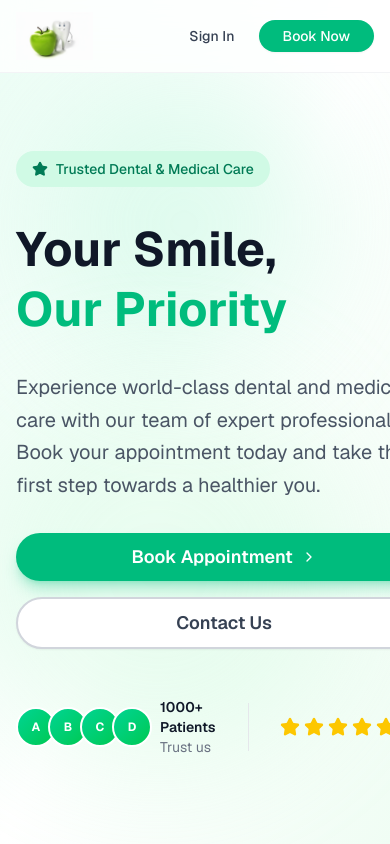
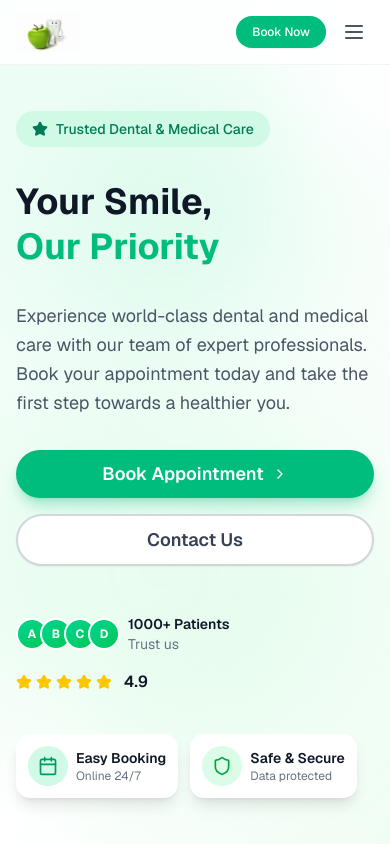
Before and after one commit to joyce12345678910/v0-appointment-system-design, a Next.js app: page / in a window 390 px wide. Shown: the top 844 px of the page. Built offline with nearby package versions, Linux system fonts and the light colour scheme.

Commit message:
feat: make landing page fully responsive for mobile
Add mobile navigation menu, feature cards, and responsive typography

Co-authored-by: null <235259932+joyce12345678910@users.noreply.github.com>

```diff
--- a/app/page.tsx
+++ b/app/page.tsx
@@ -1,10 +1,13 @@
 "use client"
 
+import { useState } from "react"
 import { Button } from "@/components/ui/button"
 import Link from "next/link"
-import { MapPin, Facebook, Phone, Mail, Calendar, Shield, Users, Star, ChevronRight, Clock } from "lucide-react"
+import { MapPin, Facebook, Phone, Mail, Calendar, Shield, Users, Star, ChevronRight, Clock, Menu, X } from "lucide-react"
 
 export default function HomePage() {
+  const [mobileMenuOpen, setMobileMenuOpen] = useState(false)
+
   return (
     <div className="min-h-screen bg-white">
       {/* Navigation Bar */}
@@ -14,7 +17,7 @@ export default function HomePage() {
             <img
               src="/tactay-billedo-logo.png"
               alt="Tactay-Billedo Logo"
-              className="h-12 w-auto"
+              className="h-10 sm:h-12 w-auto"
             />
           </Link>
           <div className="hidden md:flex gap-8 items-center">
@@ -31,15 +34,44 @@ export default function HomePage() {
               Contact
             </a>
           </div>
-          <div className="flex gap-3">
-            <Button asChild variant="ghost" size="sm" className="text-gray-700 hover:text-emerald-600">
+          <div className="flex gap-2 sm:gap-3 items-center">
+            <Button asChild variant="ghost" size="sm" className="text-gray-700 hover:text-emerald-600 hidden sm:inline-flex">
               <Link href="/auth/login">Sign In</Link>
             </Button>
-            <Button asChild size="sm" className="bg-emerald-500 hover:bg-emerald-600 text-white rounded-full px-6">
+            <Button asChild size="sm" className="bg-emerald-500 hover:bg-emerald-600 text-white rounded-full px-4 sm:px-6 text-xs sm:text-sm">
               <Link href="/auth/sign-up">Book Now</Link>
             </Button>
+            <button
+              className="md:hidden p-2 text-gray-600 hover:text-emerald-600"
+              onClick={() => setMobileMenuOpen(!mobileMenuOpen)}
+            >
+              {mobileMenuOpen ? <X className="h-6 w-6" /> : <Menu className="h-6 w-6" />}
+            </button>
           </div>
         </div>
+
+        {/* Mobile Menu */}
+        {mobileMenuOpen && (
+          <div className="md:hidden bg-white border-t border-gray-100 py-4 px-4">
+            <div className="flex flex-col gap-3">
+              <a href="#services" className="text-gray-600 hover:text-emerald-600 transition font-medium py-2" onClick={() => setMobileMenuOpen(false)}>
+                Services
+              </a>
+              <a href="#about" className="text-gray-600 hover:text-emerald-600 transition font-medium py-2" onClick={() => setMobileMenuOpen(false)}>
+                About
+              </a>
+              <a href="#location" className="text-gray-600 hover:text-emerald-600 transition font-medium py-2" onClick={() => setMobileMenuOpen(false)}>
+                Location
+              </a>
+              <a href="#contact" className="text-gray-600 hover:text-emerald-600 transition font-medium py-2" onClick={() => setMobileMenuOpen(false)}>
+                Contact
+              </a>
+              <Link href="/auth/login" className="text-gray-600 hover:text-emerald-600 transition font-medium py-2 sm:hidden" onClick={() => setMobileMenuOpen(false)}>
+                Sign In
+              </Link>
+            </div>
+          </div>
+        )}
       </nav>
 
       {/* Hero Section */}
@@ -68,12 +100,12 @@ export default function HomePage() {
                 Trusted Dental & Medical Care
               </div>
 
-              <h1 className="text-5xl md:text-6xl lg:text-7xl font-bold text-gray-900 leading-tight text-balance">
+              <h1 className="text-4xl sm:text-5xl md:text-6xl lg:text-7xl font-bold text-gray-900 leading-tight text-balance">
                 Your Smile,{" "}
                 <span className="text-emerald-500">Our Priority</span>
               </h1>
 
-              <p className="text-xl text-gray-600 leading-relaxed max-w-lg text-pretty">
+              <p className="text-lg sm:text-xl text-gray-600 leading-relaxed max-w-lg text-pretty">
                 Experience world-class dental and medical care with our team of expert professionals.
                 Book your appointment today and take the first step towards a healthier you.
               </p>
@@ -99,11 +131,11 @@ export default function HomePage() {
                 </Button>
               </div>
 
-              <div className="flex items-center gap-8 pt-4">
+              <div className="flex flex-wrap items-center gap-4 sm:gap-8 pt-4">
                 <div className="flex items-center gap-2">
                   <div className="flex -space-x-2">
                     {[1, 2, 3, 4].map((i) => (
-                      <div key={i} className="w-10 h-10 rounded-full bg-gradient-to-br from-emerald-400 to-green-500 border-2 border-white flex items-center justify-center text-white text-xs font-bold">
+                      <div key={i} className="w-8 h-8 sm:w-10 sm:h-10 rounded-full bg-gradient-to-br from-emerald-400 to-green-500 border-2 border-white flex items-center justify-center text-white text-xs font-bold">
                         {String.fromCharCode(64 + i)}
                       </div>
                     ))}
@@ -113,12 +145,34 @@ export default function HomePage() {
                     <p className="text-gray-500">Trust us</p>
                   </div>
                 </div>
-                <div className="h-12 w-px bg-gray-200"></div>
+                <div className="h-12 w-px bg-gray-200 hidden sm:block"></div>
                 <div className="flex items-center gap-1">
                   {[1, 2, 3, 4, 5].map((i) => (
-                    <Star key={i} className="h-5 w-5 fill-yellow-400 text-yellow-400" />
+                    <Star key={i} className="h-4 w-4 sm:h-5 sm:w-5 fill-yellow-400 text-yellow-400" />
                   ))}
                   <span className="ml-2 font-semibold text-gray-900">4.9</span>
+                </div>
+              </div>
+
+              {/* Mobile Feature Cards */}
+              <div className="flex flex-wrap gap-3 lg:hidden pt-2">
+                <div className="bg-white rounded-xl shadow-lg p-3 flex items-center gap-2">
+                  <div className="w-10 h-10 bg-emerald-100 rounded-full flex items-center justify-center">
+                    <Calendar className="h-5 w-5 text-emerald-600" />
+                  </div>
+                  <div>
+                    <p className="font-semibold text-gray-900 text-sm">Easy Booking</p>
+                    <p className="text-xs text-gray-500">Online 24/7</p>
+                  </div>
+                </div>
+                <div className="bg-white rounded-xl shadow-lg p-3 flex items-center gap-2">
+                  <div className="w-10 h-10 bg-green-100 rounded-full flex items-center justify-center">
+                    <Shield className="h-5 w-5 text-green-600" />
+                  </div>
+                  <div>
+                    <p className="font-semibold text-gray-900 text-sm">Safe & Secure</p>
+                    <p className="text-xs text-gray-500">Data protected</p>
+                  </div>
                 </div>
               </div>
             </div>
```
